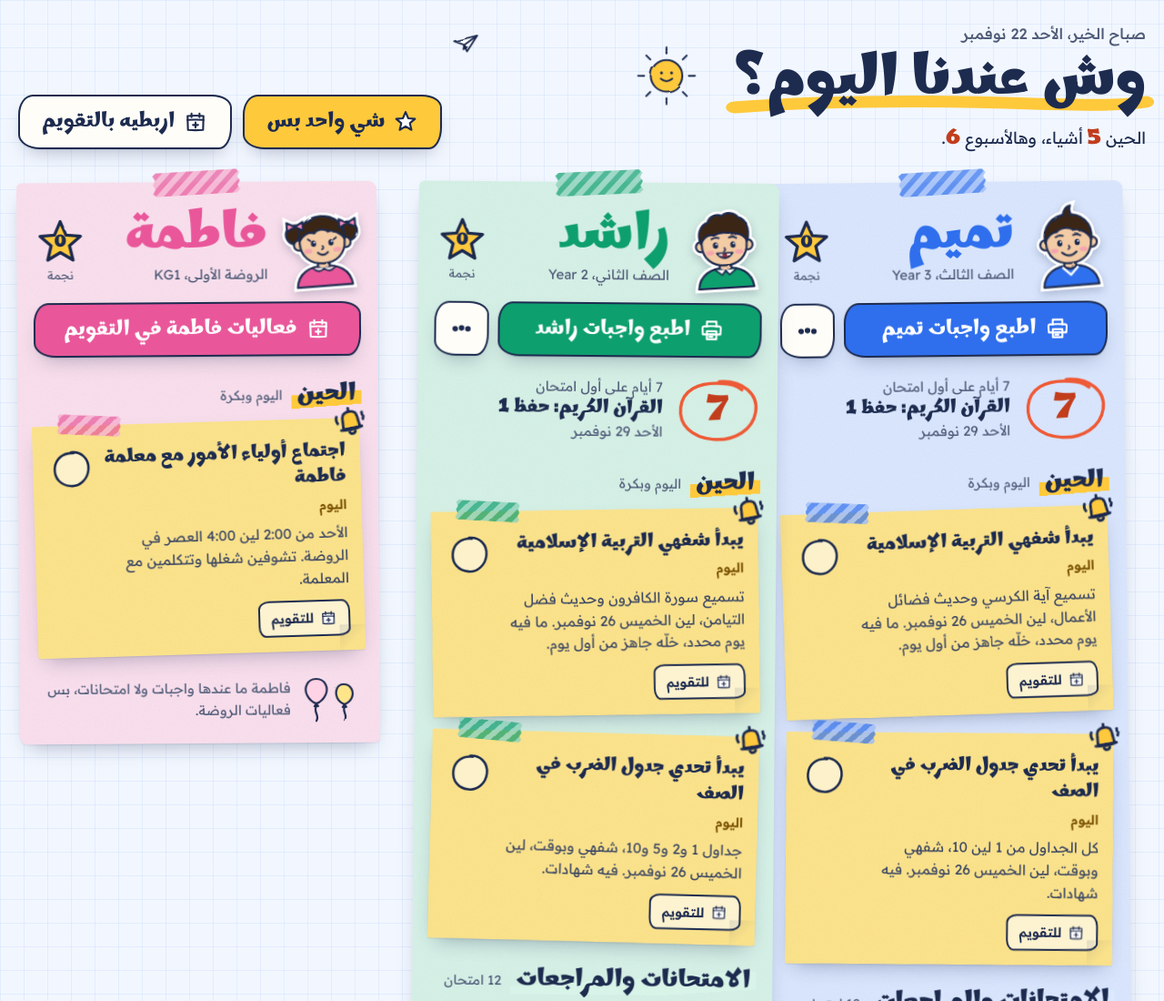
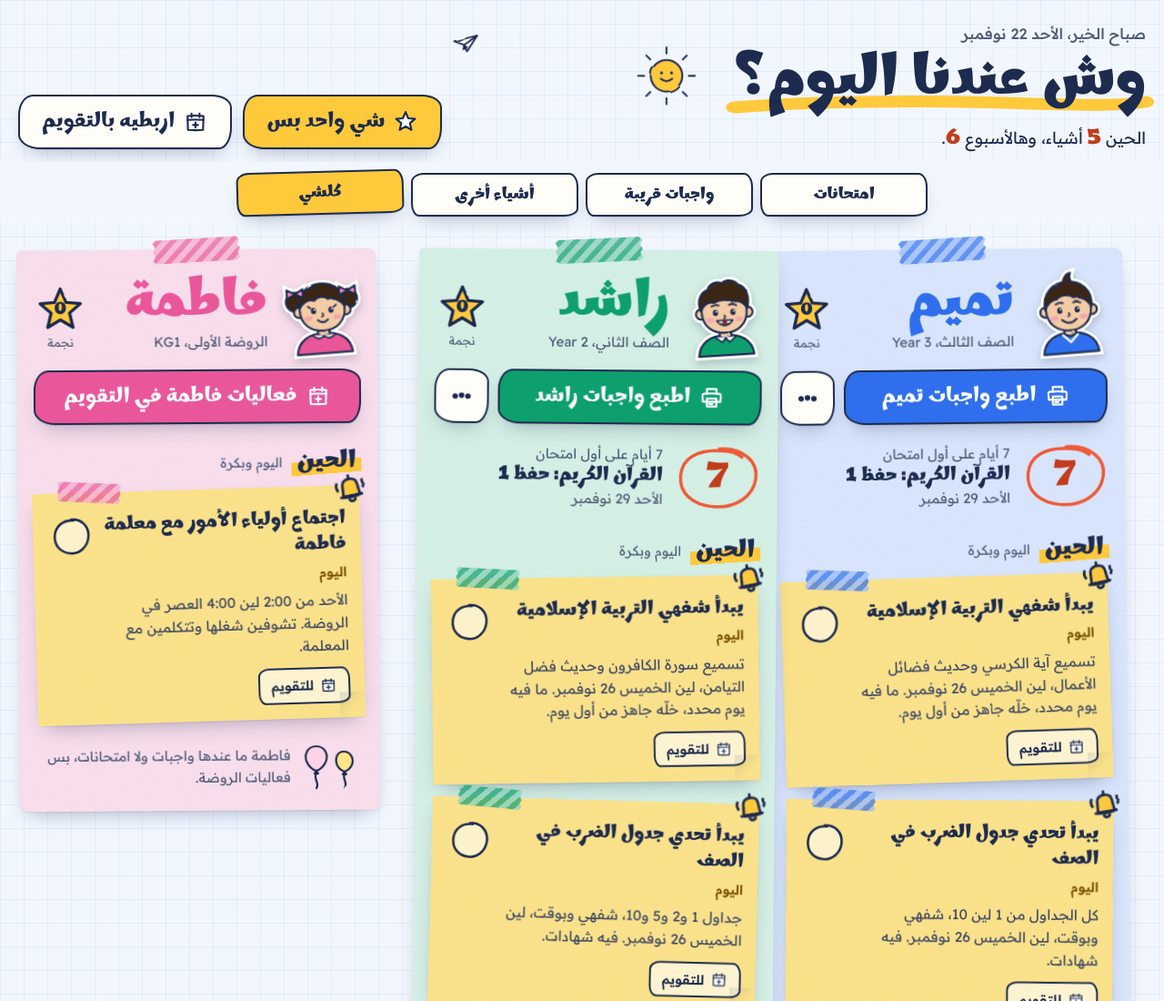
Before and after one commit to shaikhaDIYcards/yehal-board, a plain HTML site: page index.html in a window 1280 px wide. Shown: the top 1100 px of the page at 91% size. Drawn offline with Linux system fonts and the light colour scheme.

Commit message:
Show filter: exams, homework, other, all

```diff
--- a/index.html
+++ b/index.html
@@ -92,6 +92,14 @@
   .tab{--k:var(--tamim);position:relative;display:flex;align-items:center;justify-content:center;gap:4px;cursor:pointer;
        border:2.5px solid var(--ink);border-radius:18px 14px 20px 12px / 14px 20px 12px 18px;background:var(--paper);padding:4px 6px 4px 10px;min-height:54px;
        font-family:var(--hand);font-weight:700;font-size:19px;color:var(--k);transition:transform .3s var(--pop),background .2s,color .2s;box-shadow:var(--lift)}
+  .views{display:grid;grid-template-columns:repeat(4,1fr);gap:8px;margin:0 0 12px}
+  .view{cursor:pointer;border:2.5px solid var(--ink);border-radius:14px 10px 15px 9px / 10px 15px 9px 14px;background:var(--paper);min-height:48px;padding:4px 6px;
+        font-family:var(--hand);font-weight:700;font-size:18px;line-height:1.15;color:var(--ink);box-shadow:var(--lift);transition:transform .25s var(--pop),background .2s,color .2s}
+  .view[aria-pressed=true]{transform:translateY(-2px) rotate(-1.5deg)}
+  .view[data-view=exams][aria-pressed=true]{background:var(--coral);color:#fff}
+  .view[data-view=hw][aria-pressed=true]{background:var(--rashid);color:#fff}
+  .view[data-view=other][aria-pressed=true]{background:var(--note)}
+  .view[data-view=all][aria-pressed=true]{background:var(--sun)}
   .tab[data-tab=rashid]{--k:var(--rashid)}.tab[data-tab=fatima]{--k:var(--fatima)}
   .tab .av{width:38px;height:38px;flex:0 0 auto}
   .tab[aria-selected=true]{background:var(--k);color:#fff;transform:translateY(-3px) rotate(-2deg)}
@@ -336,7 +344,7 @@
   .lanes.enter .circled path{animation:draw 1s .8s var(--out) both}
   @keyframes draw{from{stroke-dashoffset:340}}
 
-  @media (min-width:1024px){ .tabs-bar{display:none} }
+  @media (min-width:1024px){ .tabs{display:none} .views{max-width:760px;margin:0 auto} }
   @media (max-width:1023px){
     .top{display:block}
     .top-actions{margin-top:14px}
@@ -355,6 +363,8 @@
     h1{font-size:36px}
     .summary{font-size:17px}
     .top-actions .btn{flex:1;white-space:nowrap;font-size:20px;padding:8px 10px}
+    .views{gap:6px}
+    .view{font-size:15.5px;min-height:46px;padding:4px 3px}
     .long{display:none}
     .lane{padding:28px 13px 20px}
     .lane-head .av{width:84px;height:84px}
@@ -409,7 +419,7 @@
   </div>
 </header>
 
-<div class="tabs-bar"><div class="wrap"><div class="tabs" role="tablist" id="tabs"></div></div></div>
+<div class="tabs-bar"><div class="wrap"><div class="views" role="group" aria-label="وش تبين تشوفين" id="views"></div><div class="tabs" role="tablist" id="tabs"></div></div></div>
 <main class="wrap"><div class="lanes enter" id="lanes"></div></main>
 <div class="wrap"><footer id="foot"></footer></div>
 
@@ -558,6 +568,16 @@
     return out;
   }
 
+  /* ---------- which things to show ---------- */
+  const VIEWS = [{id:'exams', name:'امتحانات'}, {id:'hw', name:'واجبات قريبة'}, {id:'other', name:'أشياء أخرى'}, {id:'all', name:'كلشي'}];
+  const VKEY = 'yehal-view-v1';
+  let view = 'all';
+  try { const v = localStorage.getItem(VKEY); if (VIEWS.some(x => x.id === v)) view = v; } catch (e) {}
+  const shows = kind => view === 'all' || (view === 'exams' && kind === 'exam') || (view === 'hw' && kind === 'hw') || (view === 'other' && kind === 'event');
+  function renderViews(){
+    $('#views').innerHTML = VIEWS.map(v => '<button class="view" data-view="' + v.id + '" aria-pressed="' + (v.id === view) + '">' + v.name + '</button>').join('');
+  }
+
   /* ---------- pieces of a sheet ---------- */
   const expanded = new Set();
   const xId = (kid, id) => kid + '|' + id;
@@ -616,7 +636,7 @@
   ];
 
   function laneHtml(k){
-    const items = itemsFor(k);
+    const items = itemsFor(k).filter(it => shows(it.kind));
     const live = items.filter(it => !(it.check && isDone(k.id, it.id)));
     const doneItems = items.filter(it => it.check && isDone(k.id, it.id));
     const stars = starsOf(k.id), streak = streakOf(k.id);
@@ -630,14 +650,16 @@
     if (k.arabicBooklet) more.push('<button class="btn paper small" data-print="' + esc(k.arabicBooklet) + '">' + ic('print') + 'مراجعة العربي</button>');
     more.push('<button class="btn paper small" data-cal="' + k.id + '">' + ic('cal') + 'تقويم ' + esc(k.name) + '</button>');
     const mo = expanded.has(xId(k.id, 'more'));
-    h += '<div class="lane-actions">' + (k.printFile
+    if (view === 'exams') { if (k.reviewPrint) h += '<div class="lane-actions"><button class="btn kid big" data-print="' + esc(k.reviewPrint) + '">' + ic('print') + 'اطبع مراجعات ' + esc(k.name) + '</button></div>'; }
+    else if (view === 'other') h += '<div class="lane-actions"><button class="btn kid big" data-cal="' + k.id + '">' + ic('cal') + 'فعاليات ' + esc(k.name) + ' في التقويم</button></div>';
+    else if (view === 'all' || k.printFile) h += '<div class="lane-actions">' + (k.printFile
         ? '<button class="btn kid big" data-print="' + esc(k.printFile) + '">' + ic('print') + 'اطبع واجبات ' + esc(k.name) + '</button>' +
           '<button class="btn paper big more-btn" data-x="more" aria-expanded="' + mo + '" aria-label="طباعة وأشياء ثانية">' + ic('dots') + '</button>'
         : '<button class="btn kid big" data-cal="' + k.id + '">' + ic('cal') + 'فعاليات ' + esc(k.name) + ' في التقويم</button>') + '</div>' +
       (k.printFile ? '<div class="more' + (mo ? ' open' : '') + '"><div><div class="more-in">' + more.join('') + '</div></div></div>' : '');
 
     const nx = (k.exams || []).filter(e => !/^شفهي/.test(e.subject) && until(e.date) >= 0).sort((a, b) => a.date.localeCompare(b.date))[0];
-    if (nx) { const n = until(nx.date);
+    if (nx && shows('exam')) { const n = until(nx.date);
       h += '<div class="count"><div class="circled"><b data-count="' + n + '">' + n + '</b>' + CIRCLED + '</div><div class="t">' + (n === 0 ? 'اليوم' : n === 1 ? 'بكرة' : n === 2 ? 'يومين' : n + (n <= 10 ? ' أيام' : ' يوم')) + ' على أول امتحان<strong><bdi>' + esc(nx.subject) + '</bdi></strong>' + esc(fmt(nx.date, true)) + '</div></div>';
     }
 
@@ -646,7 +668,7 @@
     TIERS.forEach(t => {
       if (t.id === 'week') { h += examsHtml; }
       const list = live.filter(it => it.tier === t.id && it.kind !== 'exam').sort((a, b) => b.score - a.score);
-      if (!list.length && (t.id !== 'now' || exs.length)) return;
+      if (!list.length && (t.id !== 'now' || exs.length || view !== 'all')) return;
       h += '<section class="tier tier-' + t.id + '"><div class="tier-h"><h3>' + t.name + '</h3><span>' + t.hint + '</span></div>';
       if (!list.length) { h += '<p class="calm"><svg class="wob" viewBox="0 0 64 48" fill="none" stroke="' + INK + '" stroke-width="2.4" stroke-linecap="round" stroke-linejoin="round" aria-hidden="true"><use href="#i-cloud"/></svg>ما في شي ضروري الحين. ارتاحوا.</p></section>'; return; }
       const exams = list.filter(it => it.kind === 'exam'), rest = list.filter(it => it.kind !== 'exam');
@@ -665,7 +687,12 @@
       h += '<div class="done-box"><button data-x="done" aria-expanded="' + o + '" class="' + (o ? 'open-x' : '') + '"><span class="stamp">خلصنا</span>' + (n === 1 ? 'شي واحد' : n === 2 ? 'شيين' : n + ' ' + things(n)) + '<span class="caret"></span></button>' +
         '<div class="x' + (o ? ' open' : '') + '"><div><ul class="done-list">' + doneItems.map(it => '<li><span>' + esc(it.kind === 'study' ? it.title + ': ' + it.subject : it.title) + '</span><button class="undo" data-undo="' + esc(it.id) + '" data-kid="' + k.id + '">رجّعيه</button></li>').join('') + '</ul></div></div></div>';
     }
-    if (!(k.homework || []).length && !(k.exams || []).length)
+    if (view !== 'all' && !live.length && !doneItems.length) {
+      const him = 'ما عند' + (k.girl ? 'ها' : 'ه');
+      h += '<p class="lane-foot"><svg class="wob" viewBox="0 0 70 52" fill="none" stroke="' + INK + '" stroke-width="2.2" stroke-linecap="round" stroke-linejoin="round" aria-hidden="true"><use href="#i-balloon"/></svg>' +
+        esc(k.name) + ' ' + (view === 'exams' ? him + ' امتحانات.' : view === 'hw' ? him + ' واجبات للطباعة الحين.' : him + ' فعاليات ولا أشياء ثانية الحين.') + '</p>';
+    }
+    if (view === 'all' && !(k.homework || []).length && !(k.exams || []).length)
       h += '<p class="lane-foot"><svg class="wob" viewBox="0 0 70 52" fill="none" stroke="' + INK + '" stroke-width="2.2" stroke-linecap="round" stroke-linejoin="round" aria-hidden="true"><use href="#i-balloon"/></svg>' + esc(k.name) + ' ما عند' + (k.girl ? 'ها' : 'ه') + ' واجبات ولا امتحانات، بس فعاليات ' + (k.grade.startsWith('KG') ? 'الروضة' : 'المدرسة') + '.</p>';
     return h;
   }
@@ -869,6 +896,7 @@
   /* ---------- clicks ---------- */
   document.addEventListener('click', e => {
     const t = e.target;
+    const vw = t.closest('[data-view]'); if (vw) { view = vw.dataset.view; try { localStorage.setItem(VKEY, view); } catch (err) {} renderViews(); KIDS.forEach(renderLane); return; }
     const tb = t.closest('[data-tab]'); if (tb) { switchKid(tb.dataset.tab); return; }
     const tk = t.closest('[data-tick]');
     if (tk) { const kid = tk.dataset.kid, id = tk.dataset.tick;
@@ -909,6 +937,7 @@
 
   $('#foot').textContent = 'آخر تحديث ' + fmt(D.updated, true) + '. الأوراق من بوابة المدرسة، والفعاليات من قروبات الصف. الصح اللي تحطونه يبقى على هالجهاز بس.';
   sky();
+  renderViews();
   renderAll();
   countUp(document);
   setTimeout(() => { $('#lanes').classList.remove('enter'); $('#top').classList.remove('enter-title'); }, 2400);
```
